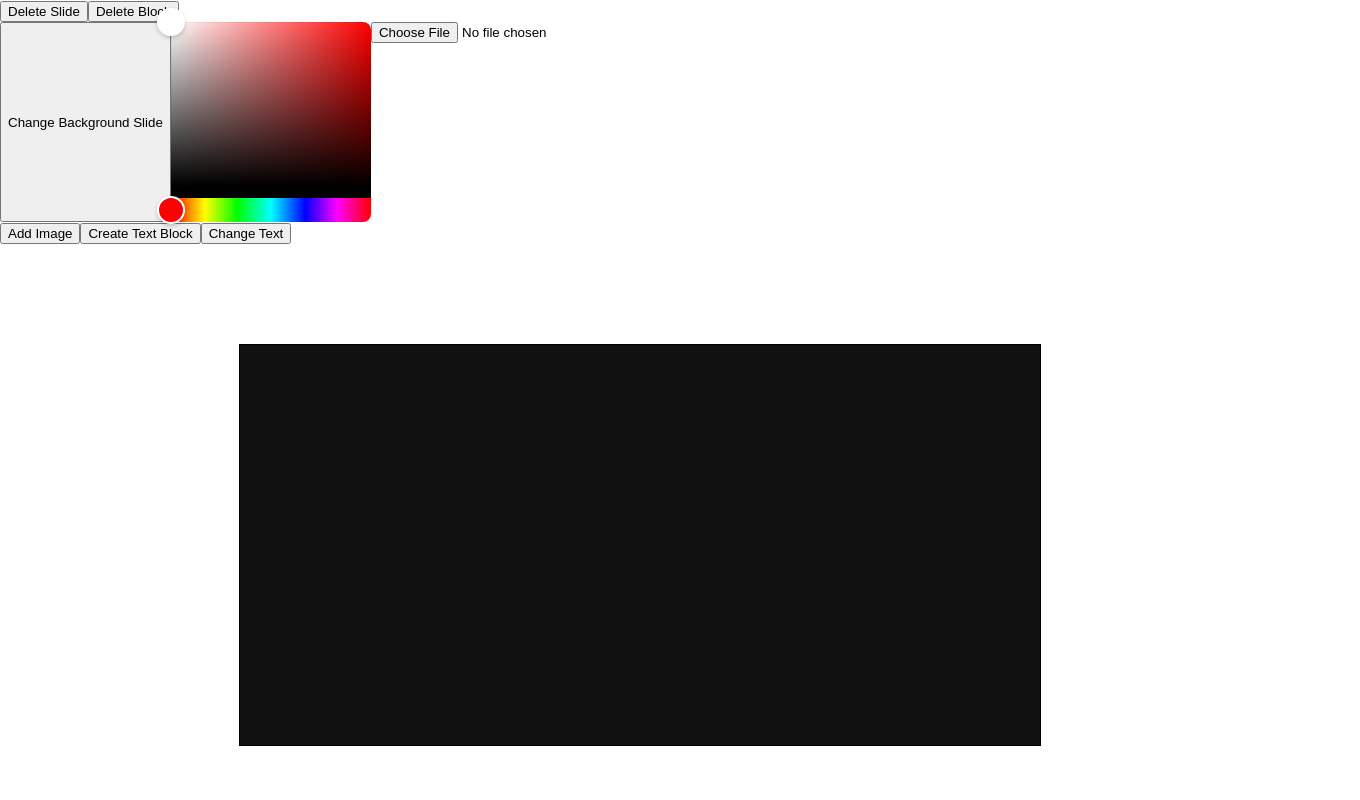
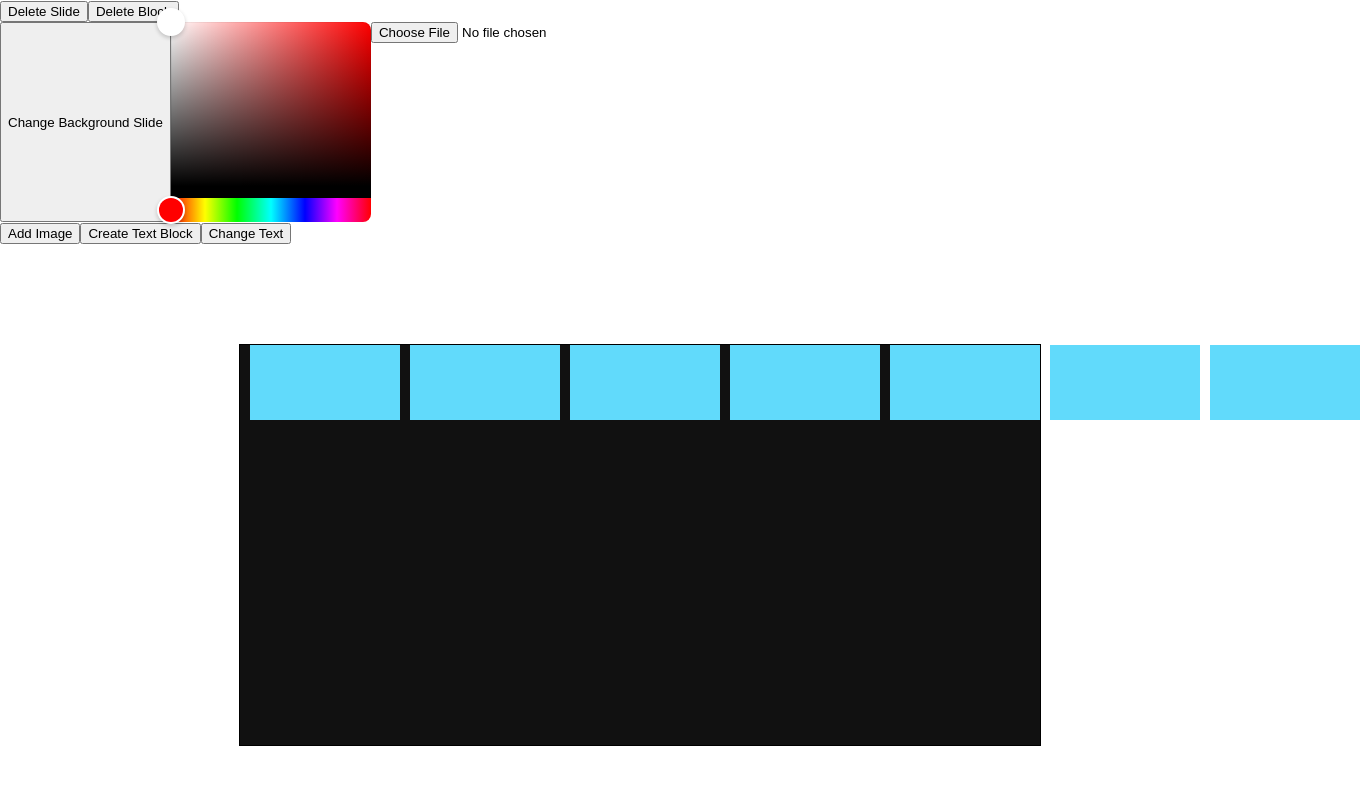
Before and after one commit to akatobis/ISlides, a React (Create React App) app in the folder lab4/my-app/: page / in a window 1280 px wide. Shown: the top 800 px of the page, 1360 px wide, since content can reach past the window. Built offline with nearby package versions, Linux system fonts and the light colour scheme.

Commit message:
добавил навигацию и блоки

```diff
--- a/lab4/my-app/src/App.tsx
+++ b/lab4/my-app/src/App.tsx
@@ -1,5 +1,4 @@
 import React from 'react';
-import logo from './logo.svg';
 import './App.css';
 import { Slide } from './components/Slide/Slide'
 import { ToolsPanal } from './components/ToolsPanal/ToolsPanal';
--- /dev/null
+++ b/lab4/my-app/src/actions/blocks/blocks.ts
@@ -0,0 +1,22 @@
+import {PresentationMaker} from "../../types";
+
+function selectBlock(oldPresentationMaker: PresentationMaker, idSelectedBlock: string): PresentationMaker {
+    let newIds: string[] = oldPresentationMaker.idsSelectedBlocks.filter(() => {
+        return true;
+    });
+
+    if (newIds.indexOf(idSelectedBlock) === -1) {
+        newIds = [...newIds, idSelectedBlock];
+    } else {
+        newIds.splice(newIds.indexOf(idSelectedBlock), 1);
+    }
+
+    return {
+        ...oldPresentationMaker,
+        idsSelectedBlocks: newIds,
+    }
+}
+
+export {
+    selectBlock,
+}
--- /dev/null
+++ b/lab4/my-app/src/components/Blocks/Block/Block.module.css
@@ -0,0 +1,7 @@
+.block {
+    width: 150px;
+    height: 75px;
+    background-color: #61dafb;
+    margin: 0 auto;
+    cursor: pointer;
+}
--- /dev/null
+++ b/lab4/my-app/src/components/Blocks/Block/Block.tsx
@@ -0,0 +1,18 @@
+import {Block} from "../../../types";
+import styles from "./Block.module.css";
+
+type BlockProps = {
+    block: Block;
+}
+
+const SlideBlock = (props: BlockProps) => {
+    return(
+        <div className={styles.block}>
+
+        </div>
+    );
+}
+
+export {
+    SlideBlock,
+}
--- /dev/null
+++ b/lab4/my-app/src/components/Blocks/Blocks.module.css
@@ -0,0 +1,19 @@
+.blockButton {
+    margin-left: 10px;
+    padding: 0;
+    border: none;
+    background-color: #fff;
+}
+
+.blockBorderOn {
+    box-sizing: border-box;
+    border: #000 2px solid;
+}
+
+.blockCanvas {
+    display: flex;
+}
+
+.block {
+    margin: 0 auto;
+}
--- /dev/null
+++ b/lab4/my-app/src/components/Blocks/Blocks.tsx
@@ -0,0 +1,34 @@
+import {Block} from "../../types";
+import styles from "./Blocks.module.css";
+import {SlideBlock} from "./Block/Block";
+import {selectBlock} from "../../actions/blocks/blocks";
+import {dispatch} from "../../state";
+
+type BlocksProps = {
+    blocks: Block[];
+}
+
+const Blocks = (props: BlocksProps) => {
+
+    return (
+        <div className={styles.blockCanvas}>
+            {props.blocks.map(block => (
+                <div key={block.id} className={styles.block}>
+                    <button
+                        className={styles.blockButton}
+                        onClick={(e) => {
+                            dispatch(selectBlock, block.id);
+                            e.target.classList.toggle(styles.blockBorderOn);
+                        }}
+                    >
+                        <SlideBlock block={block}/>
+                    </button>
+                </div>
+            ))}
+        </div>
+    );
+}
+
+export {
+    Blocks,
+}
--- a/lab4/my-app/src/components/Slide/Slide.tsx
+++ b/lab4/my-app/src/components/Slide/Slide.tsx
@@ -1,5 +1,7 @@
 import styles from "./Slide.module.css"
 import { SlideType } from "../../types"
+import {Blocks} from "../Blocks/Blocks";
+import React from "react";
 
 type SlideProps = {
    slide: SlideType,
@@ -21,7 +23,9 @@ function Slide(props: SlideProps) {
    }
 
    return (
-      <div className={styles.slide} style={slideStyle}></div>
+       <div className={styles.slide} style={slideStyle}>
+          <Blocks blocks={props.slide.blocks} />
+       </div>
    )
 }
 
```
Also changed, not shown: lab4/my-app/src/actions/navigation/navigation.ts (added, +25 -0 lines), lab4/my-app/src/components/Navigation/Navigation.module.css (added, +15 -0 lines), lab4/my-app/src/components/Navigation/Navigation.tsx (added, +40 -0 lines), lab4/my-app/src/components/Navigation/Navigation_slide/NavSlide.module.css (added, +7 -0 lines), lab4/my-app/src/components/Navigation/Navigation_slide/NavSlide.tsx (added, +18 -0 lines), 1 other file (tests, documents, lock files or other folders).
